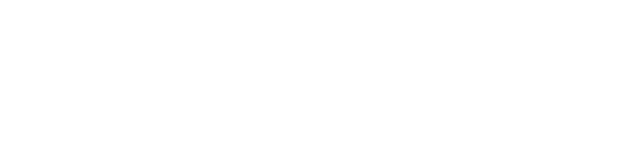
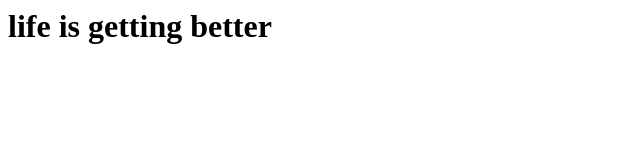
Before and after one commit to AminMardali/Amin-shop, a plain HTML site: page html/index.html in a window 1280 px wide. Shown: the whole page, without its empty margins (0-640 px from the left). Drawn offline with Linux system fonts and the light colour scheme.

Commit message:
changing index

```diff
--- a/html/index.html
+++ b/html/index.html
@@ -2,9 +2,9 @@
 <head>
     <meta charset="UTF-8">
     <meta name="viewport" content="width=device-width, initial-scale=1.0">
-    <title>Document</title>
+    <title>index</title>
 </head>
 <body>
-
+    <h1>life is getting better</h1>
 </body>
 </html>
```
